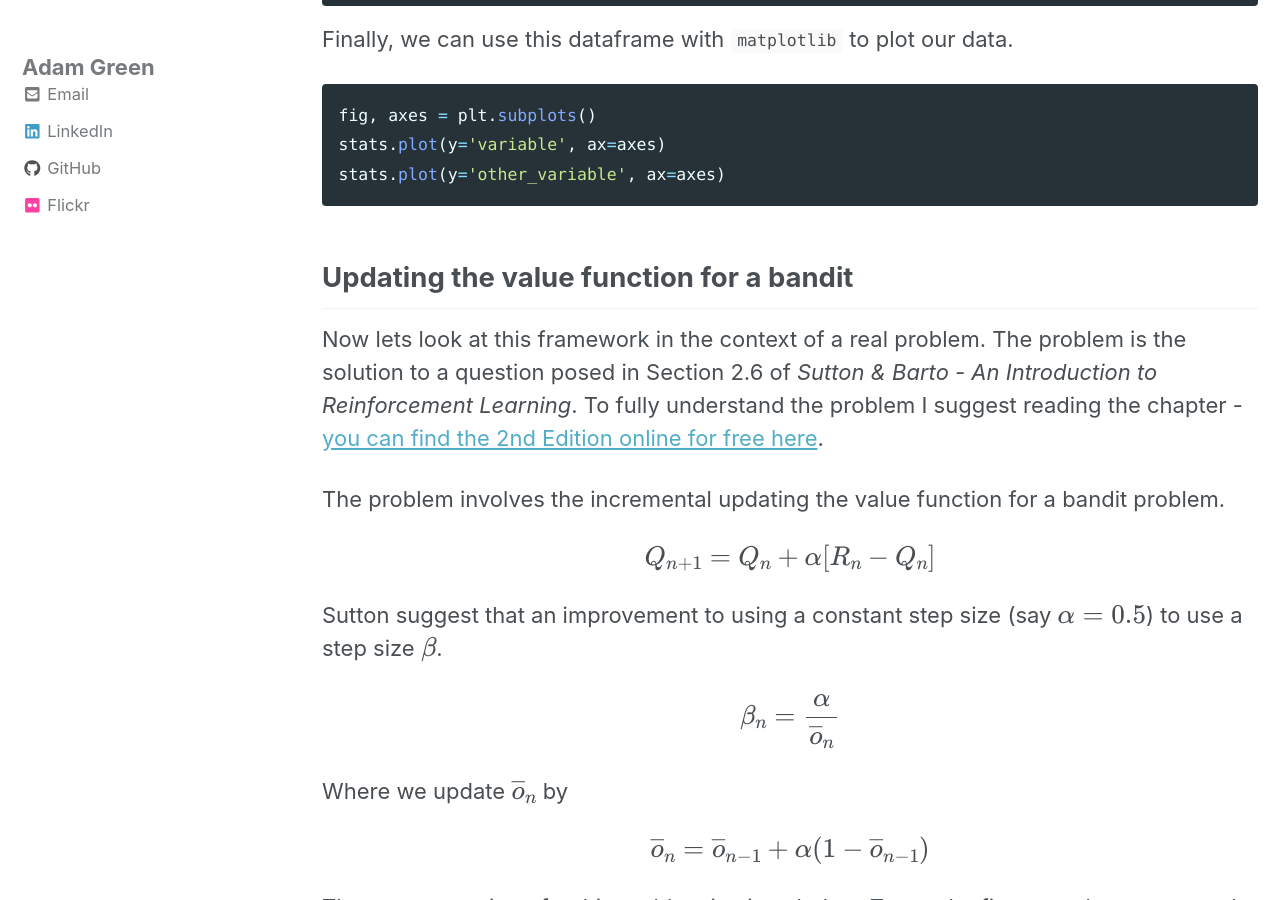
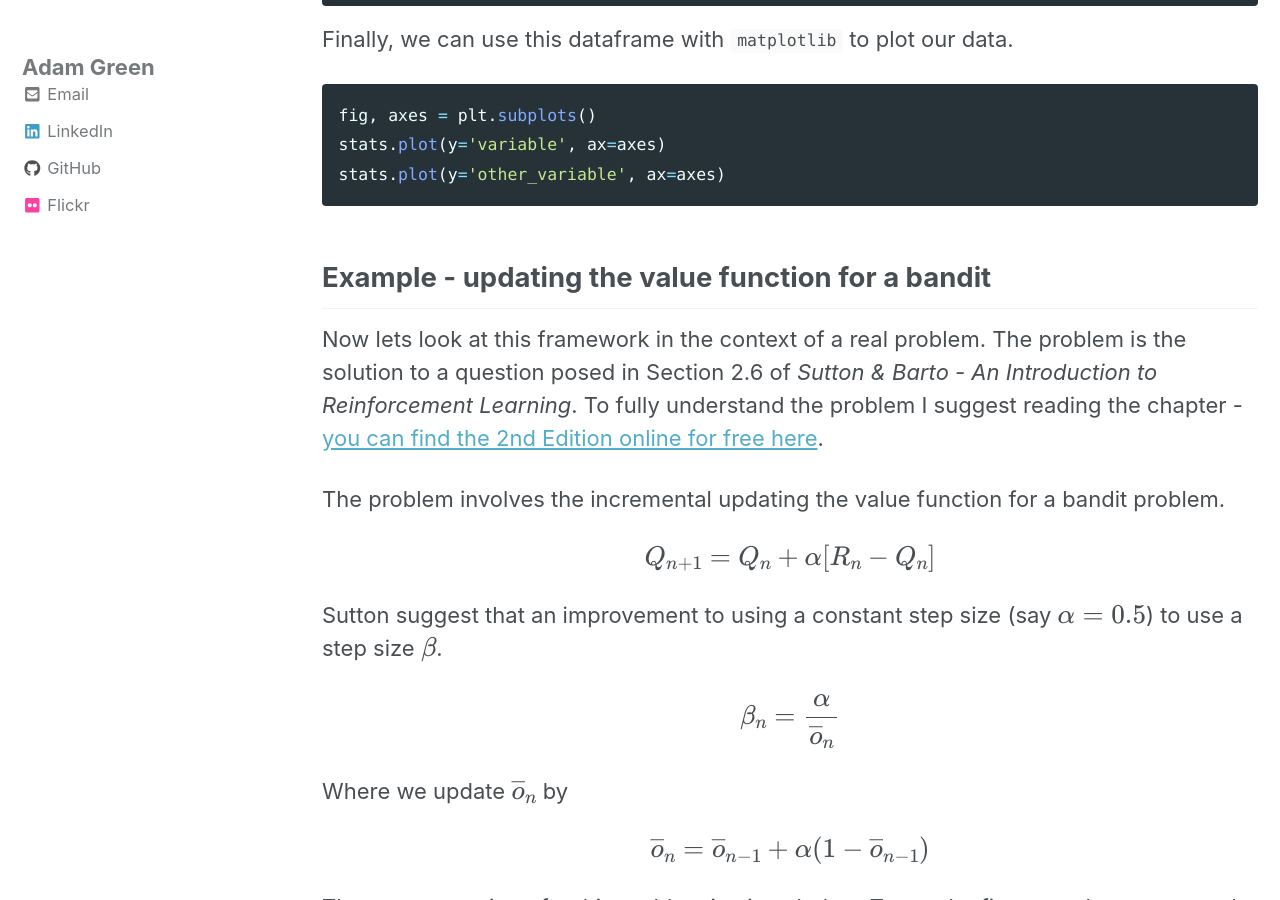
Before and after one commit to ADGEfficiency/adgefficiency.github.io, a Jekyll site: the page built from _posts/2018-10-07-defaultdict.md, in a window 1280 px wide and 900 px high, scrolled down 1524 px. Built offline with Jekyll 4.4.1, drawn with Linux system fonts in a browser that asks for light colours; nearby versions of some CDN libraries; formulas are drawn with MathJax 3.

Commit message:
drafting

````diff
--- a/_posts/2018-10-07-defaultdict.md
+++ b/_posts/2018-10-07-defaultdict.md
@@ -57,7 +57,7 @@ stats.plot(y='variable', ax=axes)
 stats.plot(y='other_variable', ax=axes)
 ```
 
-## Updating the value function for a bandit
+## Example - updating the value function for a bandit
 
 Now lets look at this framework in the context of a real problem.  The problem is the solution to a question posed in Section 2.6 of *Sutton & Barto - An Introduction to Reinforcement Learning*.  To fully understand the problem I suggest reading the chapter - [you can find the 2nd Edition online for free here](http://incompleteideas.net/book/the-book-2nd.html).
 
````
